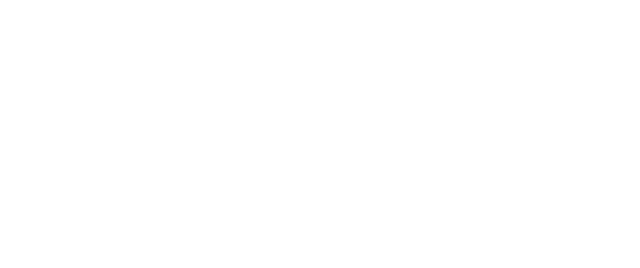
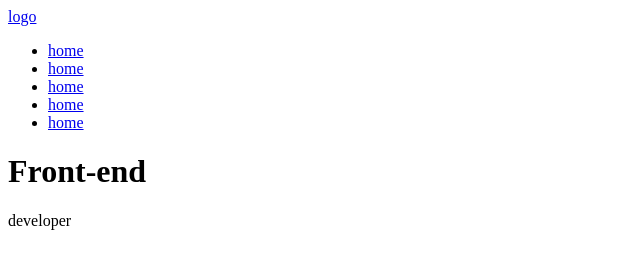
Before and after one commit to IskandarQambaraliyev/first, a plain HTML site: page index.html in a window 1280 px wide. Shown: the whole page, without its empty margins (0-640 px from the left). Drawn offline with Linux system fonts and the light colour scheme.

Commit message:
add html

```diff
--- a/index.html
+++ b/index.html
@@ -7,6 +7,24 @@
     <title>Document</title>
 </head>
 <body>
-
+    <header class="header">
+        <div class="container">
+            <nav class="header__nav">
+                <a href="#!" class="header__logo">logo
+                </a>
+                <ul class="header__list">
+                    <li class="header__item"><a href="#!" class="header__link">home</a></li>
+                    <li class="header__item"><a href="#!" class="header__link">home</a></li>
+                    <li class="header__item"><a href="#!" class="header__link">home</a></li>
+                    <li class="header__item"><a href="#!" class="header__link">home</a></li>
+                    <li class="header__item"><a href="#!" class="header__link">home</a></li>
+                </ul>
+            </nav>
+        </div>
+        <div class="header__content">
+            <h1 class="header__title">Front-end</h1>
+            <p class="header__txt">developer</p>
+        </div>
+    </header>
 </body>
 </html>
```
